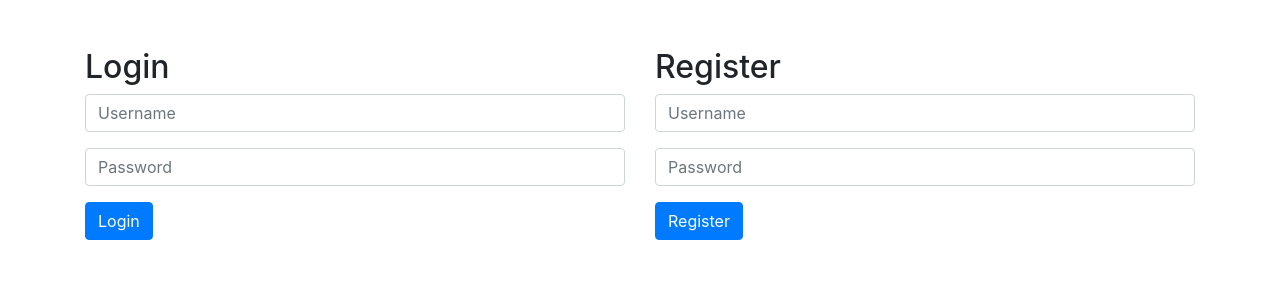
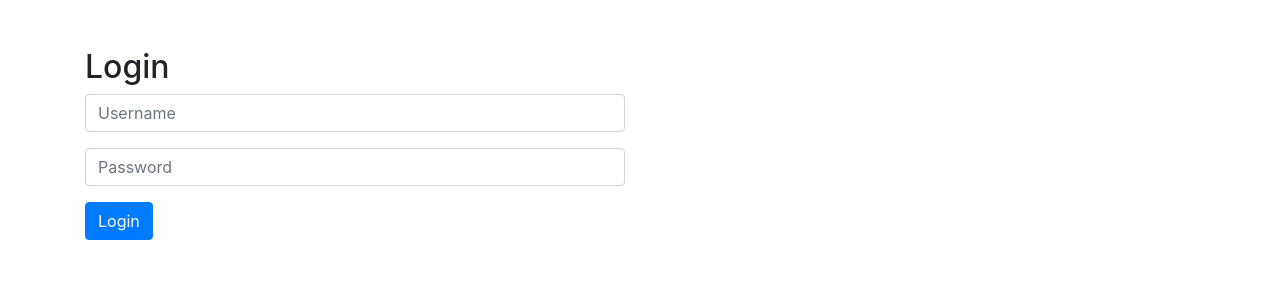
Before and after one commit to miroshar-success/csv-import-to-MySQL, a PHP site: page / in a window 1280 px wide. Shown: the top 300 px of the page. Run offline with PHP 8.4, Linux system fonts and the light colour scheme; data that the repository does not hold is empty; some libraries are stand-ins or nearby versions.

Commit message:
remove-register-form

```diff
--- a/index.php
+++ b/index.php
@@ -207,20 +207,20 @@ if (isset($_POST['login'])) {
 }
 
 // User registration handling
-if (isset($_POST['register'])) {
-    $username = $_POST['username'];
-    $password = $_POST['password'];
+// if (isset($_POST['register'])) {
+//     $username = $_POST['username'];
+//     $password = $_POST['password'];
 
-    // Hash the password before storing it
-    $hashed_password = password_hash($password, PASSWORD_BCRYPT);
+//     // Hash the password before storing it
+//     $hashed_password = password_hash($password, PASSWORD_BCRYPT);
 
-    $sql = "INSERT INTO users (username, password) VALUES ('$username', '$hashed_password')";
-    if ($conn->query($sql) === TRUE) {
-        echo "Registration successful";
-    } else {
-        echo "Error: " . $sql . "<br>" . $conn->error;
-    }
-}
+//     $sql = "INSERT INTO users (username, password) VALUES ('$username', '$hashed_password')";
+//     if ($conn->query($sql) === TRUE) {
+//         echo "Registration successful";
+//     } else {
+//         echo "Error: " . $sql . "<br>" . $conn->error;
+//     }
+// }
 
 $search = isset($_GET['search']) ? $_GET['search'] : '';
 
@@ -285,7 +285,7 @@ if ($search !== '') {
                         <button type="submit" name="login" class="btn btn-primary">Login</button>
                     </form>
                 </div>
-                <div class="col-md-6">
+                <!-- <div class="col-md-6">
                     <h2>Register</h2>
                     <form method="post" action="">
                         <div class="form-group">
@@ -296,7 +296,7 @@ if ($search !== '') {
                         </div>
                         <button type="submit" name="register" class="btn btn-primary">Register</button>
                     </form>
-                </div>
+                </div> -->
             </div>
         <?php } else { ?>
             <h3>Upload CSV/XLSM/ODS File</h3>
```
